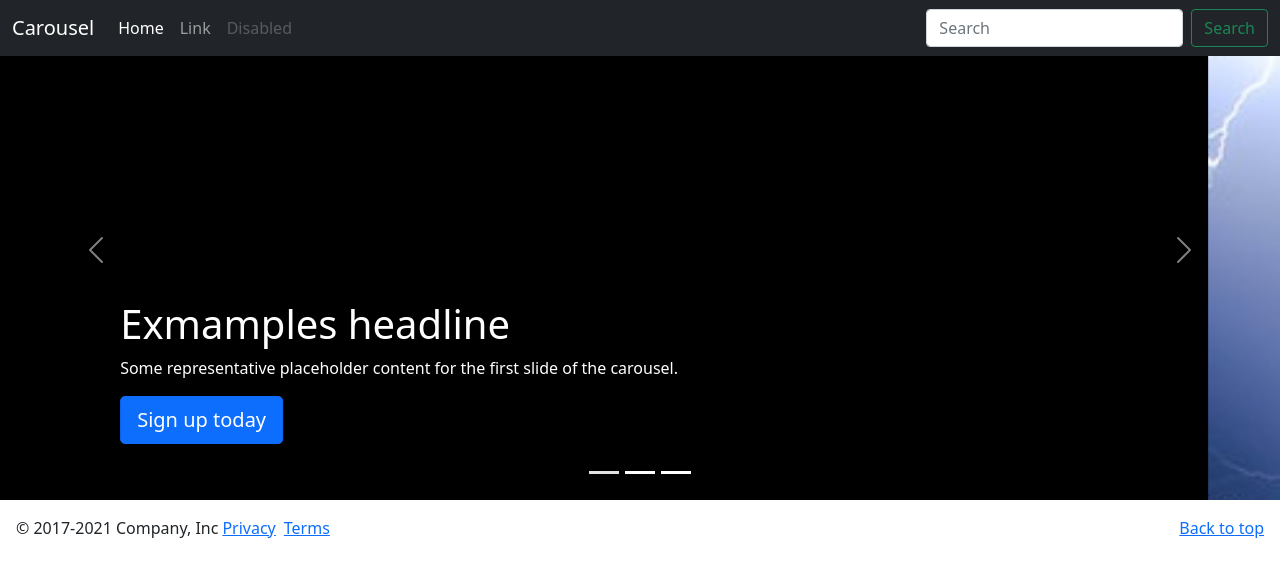
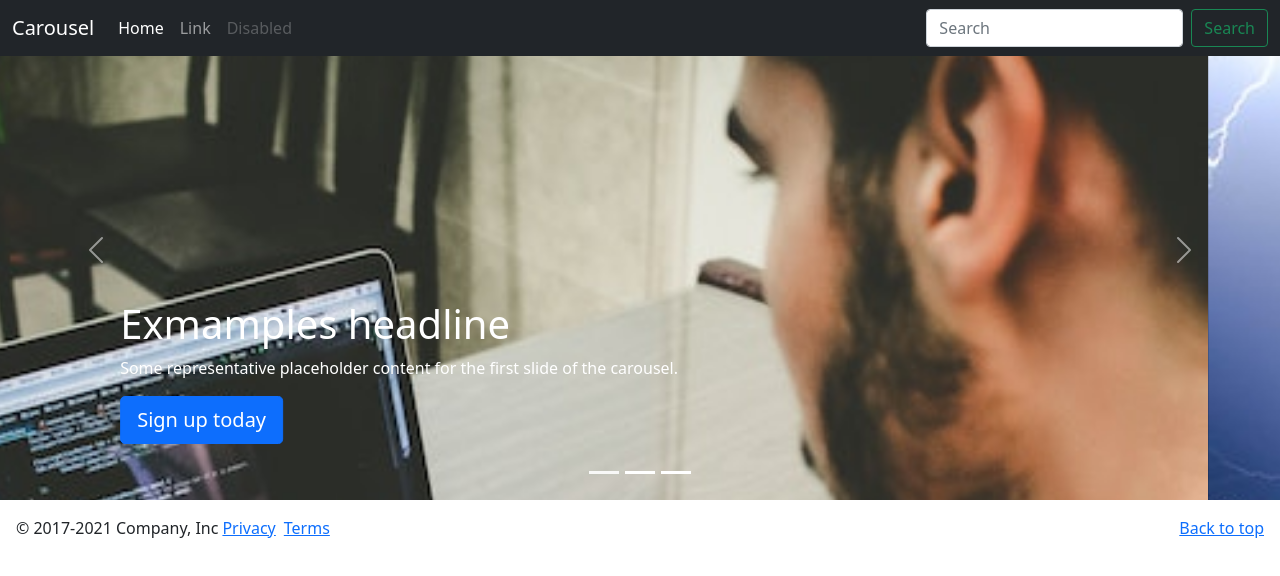
Before and after one commit to tudmfx31126/tudmfx31126.github.io, a plain HTML site: page index.html in a window 1280 px wide. Drawn offline with nearby package versions, Linux system fonts and the light colour scheme; files whose address does not match are found by name.

Commit message:
Update style.css

```diff
--- a/style.css
+++ b/style.css
@@ -1,7 +1,7 @@
 .bg-img1 {
   background-color: #000;
   background-size: cover;
-  background-image: url(/related-1.jpg);
+  background-image: url(/img/related-1.jpg);
 }
 .bg-img2 {
   background-color: #000;
```
